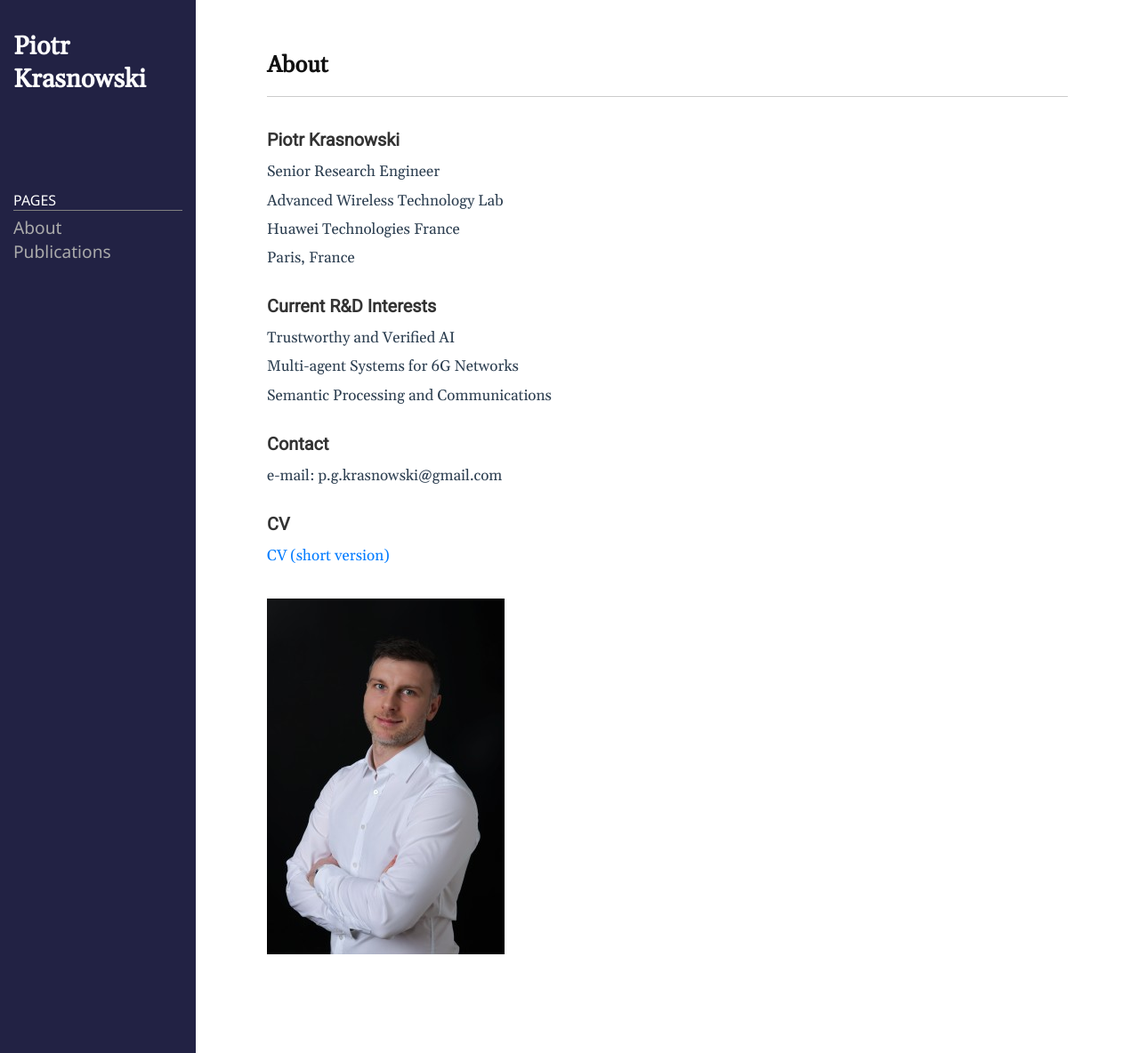
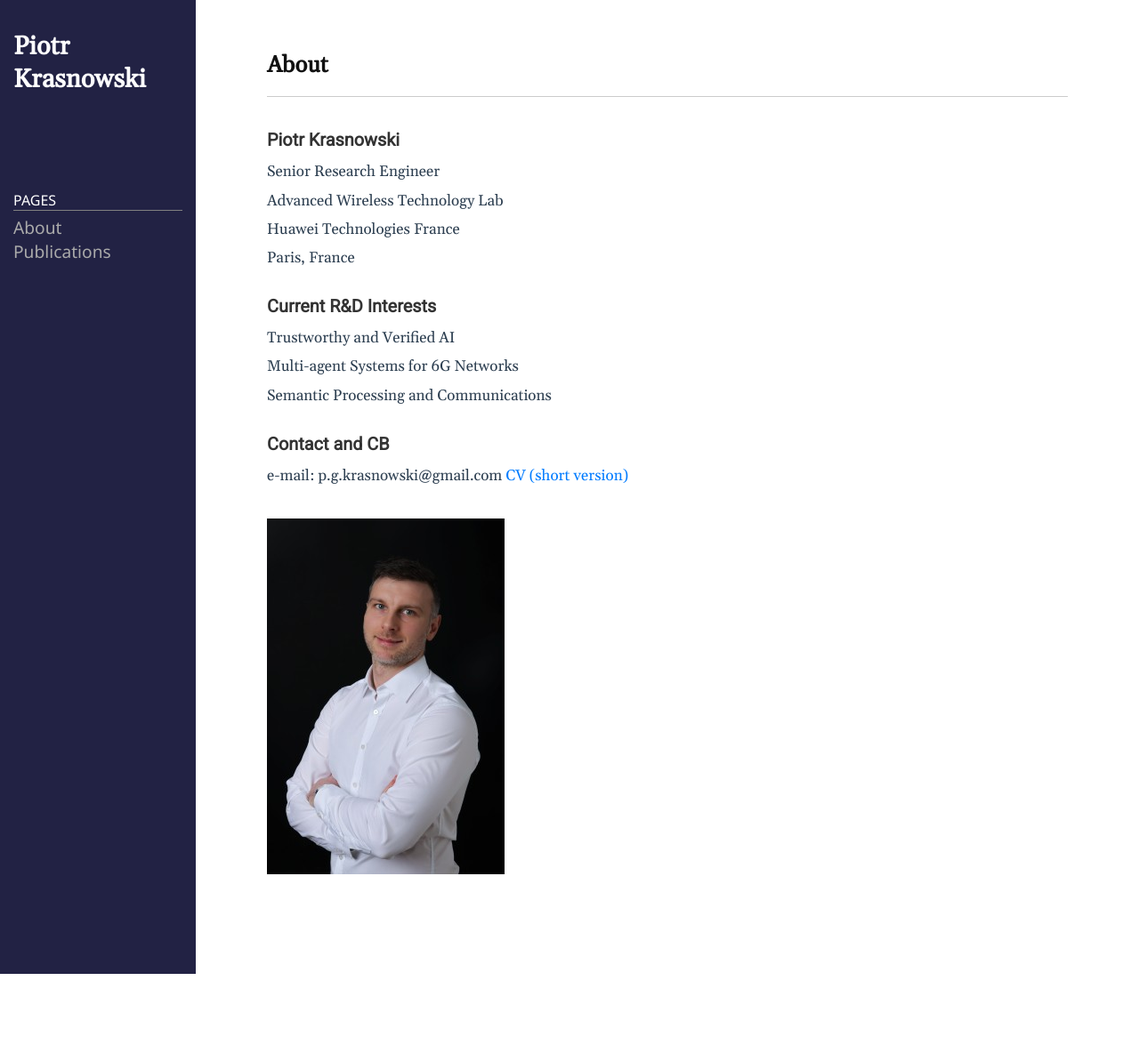
Before and after one commit to PiotrKrasnowski/piotrkrasnowski.github.io, a Jekyll site: the page built from index.md, in a window 1280 px wide. Shown: the whole page at 89% size. Built offline with Jekyll 4.4.1, drawn with Linux system fonts in a browser that asks for light colours; after the commit the page ends 1095 px from its top, so only the background shows below that.

Commit message:
Update index.md

```diff
--- a/index.md
+++ b/index.md
@@ -14,10 +14,8 @@ Trustworthy and Verified AI \
 Multi-agent Systems for 6G Networks \
 Semantic Processing and Communications
 
-### Contact
+### Contact and CB
 e-mail: p.g.krasnowski@gmail.com
-
-### CV
 [CV (short version)](/public/img/Krasnowski_CV_2026.pdf) \
 \
 ![profile picture](/public/img/profile_photo.jpg)
```
